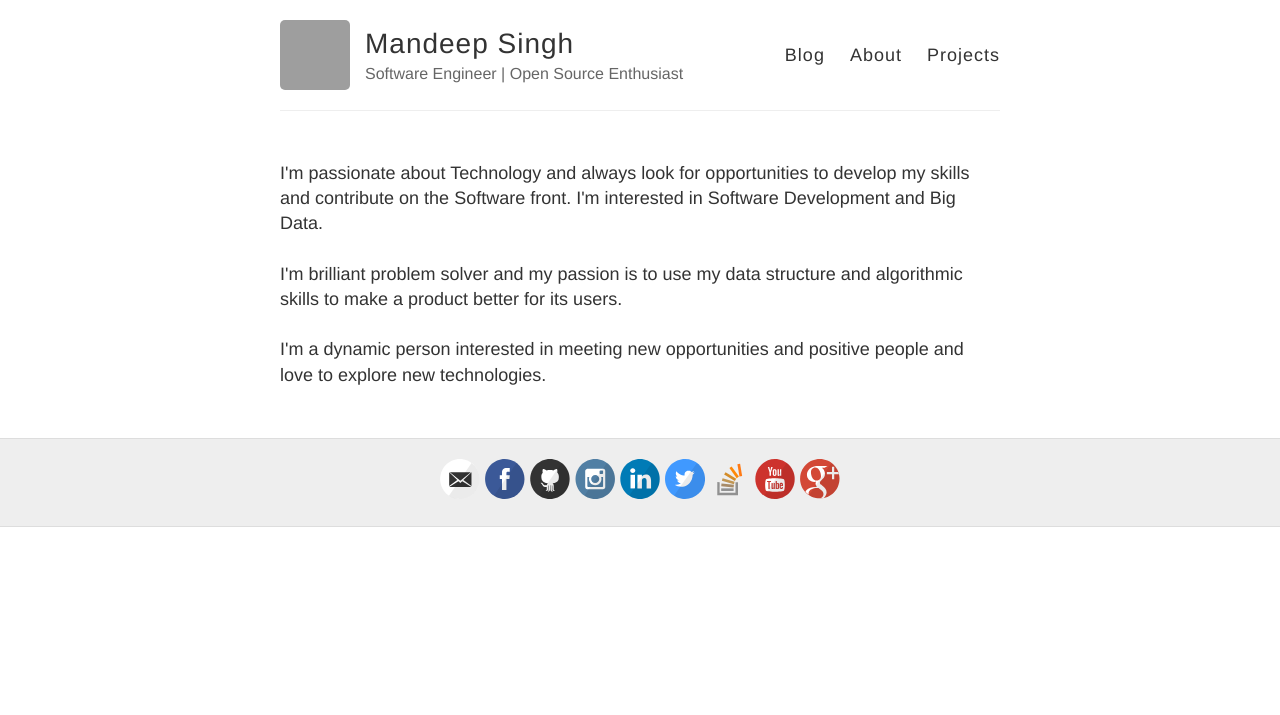
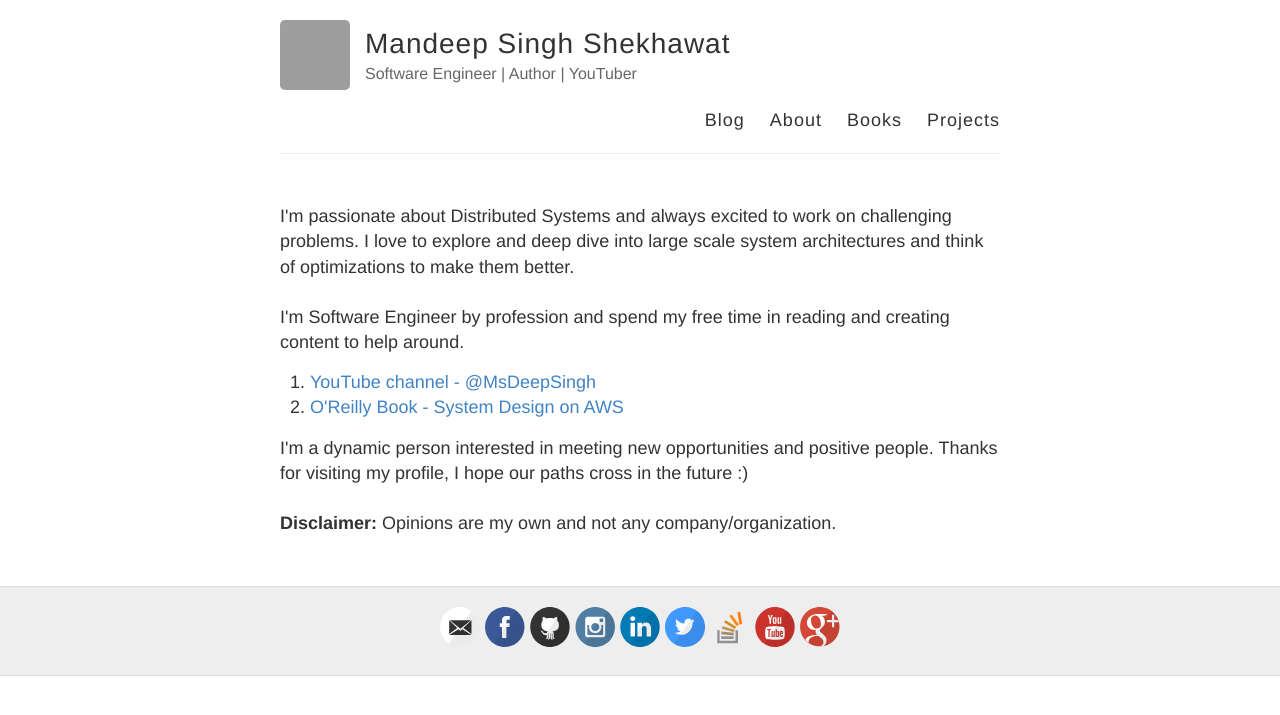
Before and after one commit to msdeep14/msdeep14.github.io, a Jekyll site: the page built from about.md, in a window 1280 px wide. Shown: the top 715 px of the page. Built offline with Jekyll 4.4.1, drawn with Linux system fonts in a browser that asks for light colours; comment, search, counter and statistics services are not loaded; grey boxes are pictures that could not be loaded.

Commit message:
added book link - system design on aws

```diff
--- a/_config.yml
+++ b/_config.yml
@@ -3,10 +3,10 @@
 #
 
 # Name of your site (displayed in the header)
-name: Mandeep Singh
+name: Mandeep Singh Shekhawat
 
 # Short bio or description (displayed in the header)
-description: Software Engineer | Open Source Enthusiast
+description: Software Engineer | Author | YouTuber
 
 # URL of your avatar or profile pic (you could use your GitHub profile pic)
 avatar: https://github.com/msdeep14.png?size=200
--- a/_includes/about.html
+++ b/_includes/about.html
@@ -10,11 +10,20 @@
 
     <p>
 
-    I'm passionate about Technology and always look for opportunities to develop my skills and contribute on the Software front. I'm interested in Software Development and Big Data.
-<br/><br/>
-I'm brilliant problem solver and my passion is to use my data structure and algorithmic skills to make a product better for its users.
-<br/><br/>
-I'm a dynamic person interested in meeting new opportunities and positive people and love to explore new technologies.
+        I'm passionate about Distributed Systems and always excited to work on challenging problems. I love to explore and deep dive into large scale system architectures and think of optimizations to make them better.
+
+        <br/><br/>
+        I'm Software Engineer by profession and spend my free time in reading and creating content to help around.
+    <ol>
+        <li> <a href="https://www.youtube.com/c/MsDeepSingh">YouTube channel - @MsDeepSingh </a></li>
+        <li> <a href="https://oreillymedia.pxf.io/c/5915786/2322629/15173"> O'Reilly Book - System Design on AWS </a></li>
+
+    </ol>
+        I'm a dynamic person interested in meeting new opportunities and positive people. Thanks for visiting my profile, I hope our paths cross in the future :)
+
+        <br/><br/>
+    <b>Disclaimer:</b> Opinions are my own and not any company/organization.
+
 <br/>
     </p>
 
--- a/_layouts/default.html
+++ b/_layouts/default.html
@@ -29,6 +29,7 @@
           <nav>
             <a href="{{ site.baseurl }}/">Blog</a>
             <a href="{{ site.baseurl }}/about">About</a>
+            <a href="{{ site.baseurl }}/books">Books</a>
             <a href="{{ site.baseurl }}/projects">Projects</a>
             <!-- <a href="{{ site.baseurl }}/publications">Publications</a> -->
           </nav>
```
Also changed, not shown: _includes/books.html (added, +41 -0 lines), _posts/2017-6-13-diff-os-erlang-process.md (+1 -1 lines), books.md (added, +6 -0 lines).
